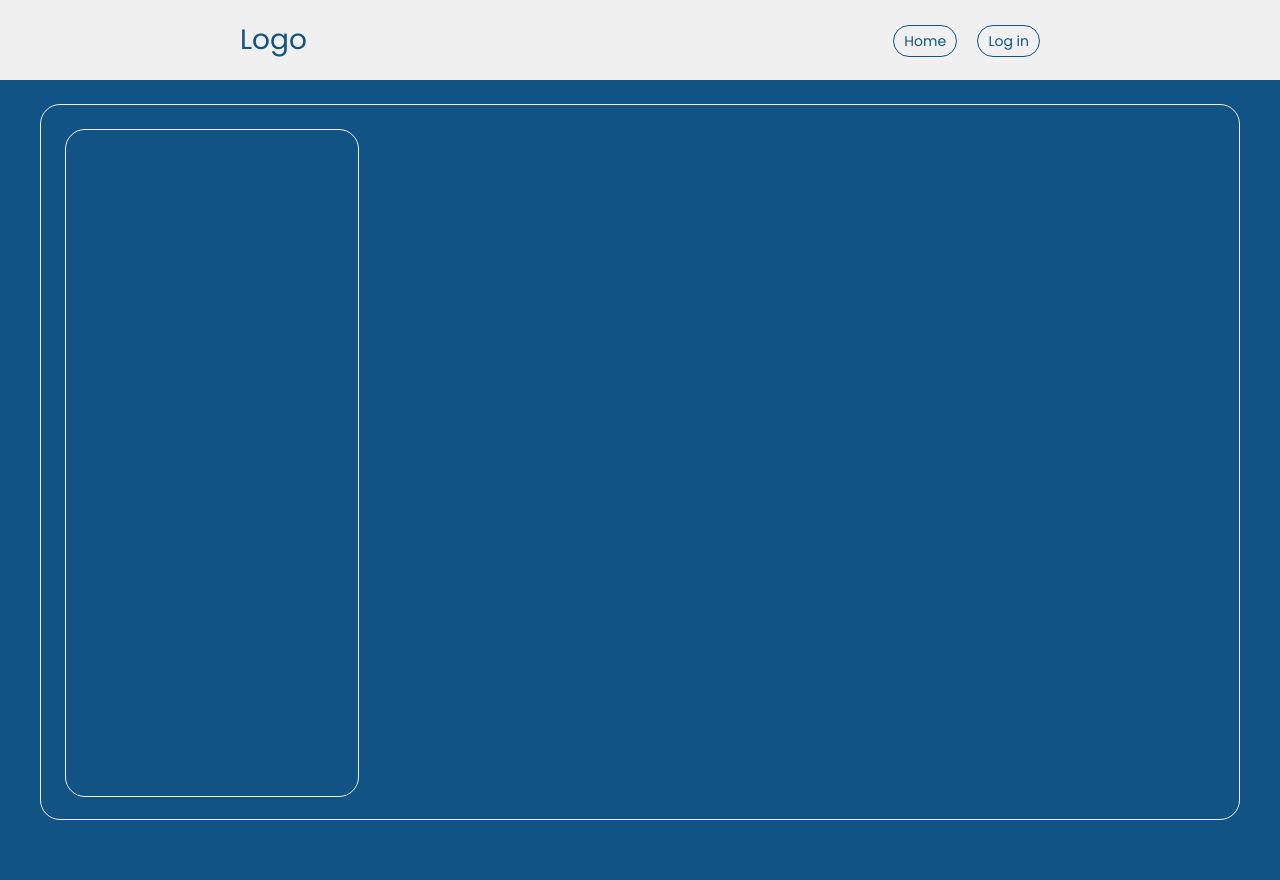
After one commit to daniel-web-developer/django.bugtracker, a Django app: page /tracker in a window 1280 px wide. The commit adds this page. Run offline with Django 4.2, Linux system fonts and the light colour scheme.

Commit message:
tracker added

```diff
--- /dev/null
+++ b/bugtracker/issues/templates/tracker/index.html
@@ -0,0 +1,9 @@
+{% extends "header.html" %}
+
+{% block body %}
+<div class="flex flex-justcont-sb tracker">
+    <div class="tracker-block">
+        <div class="tracker-block-first"></div>
+    </div>
+</div>
+{% endblock %}
--- a/bugtracker/issues/urls.py
+++ b/bugtracker/issues/urls.py
@@ -4,5 +4,5 @@ from . import views
 
 urlpatterns = [
     path('', views.index, name="index"),
-    path('new', views.new, name="create"),
+    path('tracker', views.tracker, name="tracker")
 ]
--- a/bugtracker/issues/views.py
+++ b/bugtracker/issues/views.py
@@ -5,8 +5,9 @@ from django.shortcuts import redirect
 def index(request):
     return render(request, 'index/index.html')
 
-def new(request):
+def tracker(request):
     if request.user.is_authenticated:
-        return render(request, 'new/index.html')
+        return render(request, 'tracker/index.html')
     else:
-        return render(request, 'registration/need_login.html')
+        # return render(request, 'registration/need_login.html')
+        return render(request, 'tracker/index.html')
--- a/bugtracker/scss/pages/_index.scss
+++ b/bugtracker/scss/pages/_index.scss
@@ -3,3 +3,4 @@
 @forward 'login';
 @forward 'logout';
 @forward 'resetpass';
+@forward 'tracker';
--- /dev/null
+++ b/bugtracker/scss/pages/_tracker.scss
@@ -0,0 +1,25 @@
+.tracker{
+    background-color: var(--primary);
+    height: 100vh;
+    padding-top: 24px;
+    justify-content: center;
+
+    &-block{
+        width: 1200px;
+        height: 716px;
+        border: 1px solid var(--bg);
+        background-color: transparent;
+
+        border-radius: 20px;
+
+        &-first{
+            margin-top: 24px;
+            margin-left: 24px;
+            height: 668px;
+            width: 294px;
+            border: 1px solid var(--bg);
+            background-color: transparent;
+            border-radius: 20px;
+        }
+    }
+}
--- a/bugtracker/static/style.css
+++ b/bugtracker/static/style.css
@@ -308,4 +308,27 @@ header .header-btns:hover {
 .reset tbody {
   display: flex;
   flex-direction: column;
+}
+
+.tracker {
+  background-color: var(--primary);
+  height: 100vh;
+  padding-top: 24px;
+  justify-content: center;
+}
+.tracker-block {
+  width: 1200px;
+  height: 716px;
+  border: 1px solid var(--bg);
+  background-color: transparent;
+  border-radius: 20px;
+}
+.tracker-block-first {
+  margin-top: 24px;
+  margin-left: 24px;
+  height: 668px;
+  width: 294px;
+  border: 1px solid var(--bg);
+  background-color: transparent;
+  border-radius: 20px;
 }/*# sourceMappingURL=style.css.map */
```
Also changed, not shown: static/style.css (+23 -0 lines), 1 other file.
